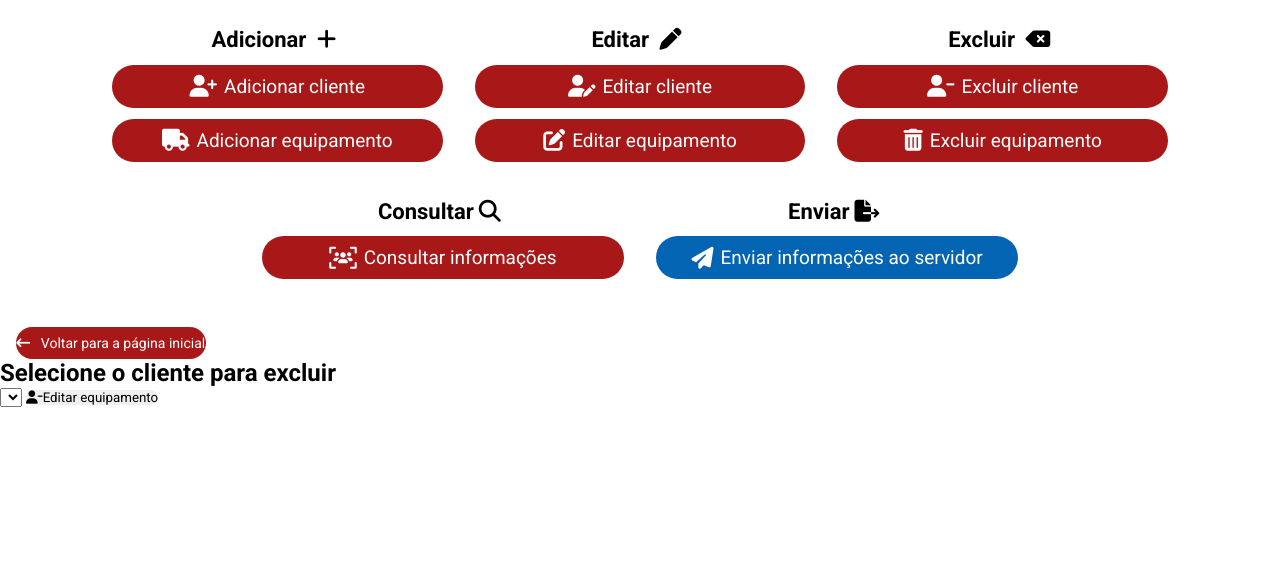
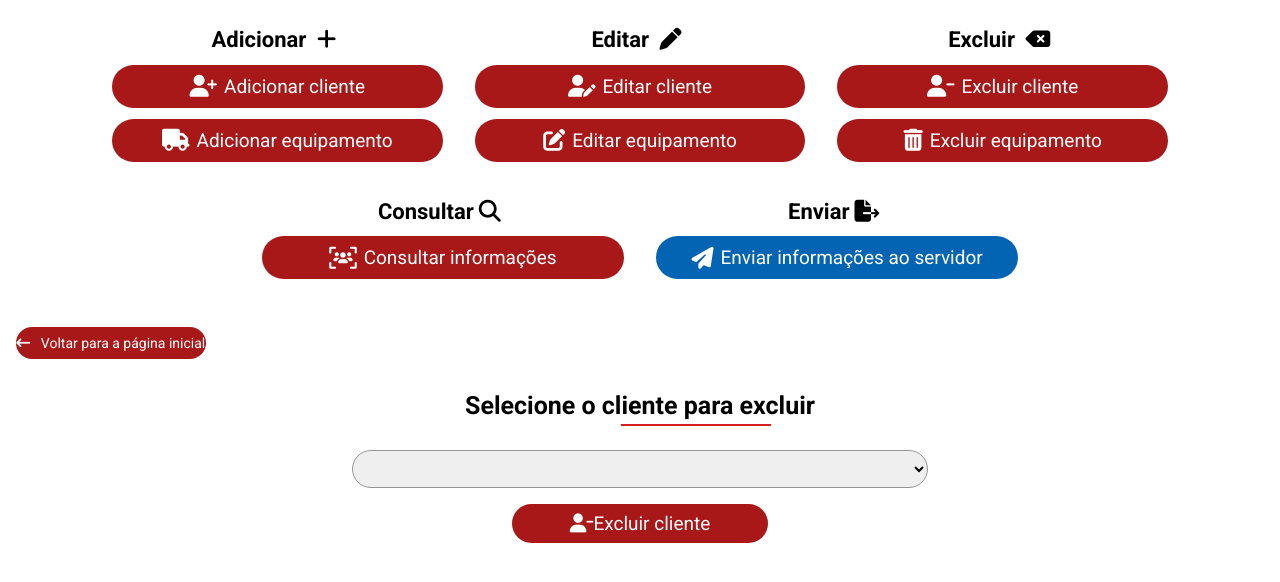
Before and after one commit to Nicholas1Front/emeg_orc, a plain HTML site: page apps/customer_base_plataform/customer_base_plataform.html in a window 1280 px wide. Both pictures are taken after a click on the link "Excluir cliente". Shown: the part 104-686 px from the top of the page. Drawn offline with Linux system fonts and the light colour scheme.

Commit message:
config delete-client-section and logic

```diff
--- a/apps/customer_base_plataform/customer_base_plataform.html
+++ b/apps/customer_base_plataform/customer_base_plataform.html
@@ -282,7 +282,7 @@
                         <option value=""></option>
                     </select>
 
-                    <button id="delete-client-btn"><i class="fa-solid fa-user-minus"></i>Editar equipamento</button>
+                    <button id="delete-client-btn"><i class="fa-solid fa-user-minus"></i>Excluir cliente</button>
                 </div>
             </div>
         </section>
--- a/apps/customer_base_plataform/scripts/script.js
+++ b/apps/customer_base_plataform/scripts/script.js
@@ -307,6 +307,7 @@ addClientBtn.addEventListener("click",()=>{
     addClientProcess();
 });
 
+//back home buttons through the document
 for(let i = 0; i < backHomeBtn.length ; i++){
     backHomeBtn[i].addEventListener("click", ()=>{
         backHomeProcess();
@@ -460,7 +461,7 @@ editClientBtn.addEventListener("click", ()=>{
 
 //elements
 
-const editEquipamentSection = document.querySelector("#edit-equipament-section");
+const editEquipamentSection = document.querySelector(".edit-equipament-section");
 const All_editEquipamentControl = document.querySelectorAll(".edit-equipament-control");
 const editEquipament_clientSelectList = document.querySelector("#edit-equipament_client-select-list");
 const editEquipament_equipamentSelectList = document.querySelector("#edit-equipament_equipament-select-list");
@@ -583,6 +584,38 @@ editEquipamentBtn.addEventListener("click", ()=>{
     editEquipamentProcess();
 })
 
+// delete-client-section
+
+// elements
+const deleteClientSection = document.querySelector(".delete-client-section");
+const deleteClient_clientSelectList = document.querySelector("#delete-client_client-select-list");
+const deleteClientBtn = document.querySelector("#delete-client-btn");
+
+// functions
+
+async function deleteClientProcess(){
+    if(deleteClient_clientSelectList.value === ""){
+        showMessagePopup("errorMsg","Um cliente precisa ser selecionado !");
+        return;
+    }
+
+    function deleteClient(){
+        for(let i = 0 ; i < clients_equipaments_array.length ; i++){
+            if(clients_equipaments_array[i].name === deleteClient_clientSelectList.value){
+
+            }
+        }
+    }
+}
+
+// event listerners
+
+deleteClientLink.addEventListener("click", ()=>{
+    showHtmlElement([deleteClientSection],"flex");
+    createSelectListHtml_clients(deleteClient_clientSelectList);
+})
+
+
 //to do consult logic
 
 let clientNameTest = "AGROPECUÁRIA ANTAS LTDA (presidencia@hospitalsaodomingos.com.br)";
--- a/apps/customer_base_plataform/styles/customer_base_plataform.css
+++ b/apps/customer_base_plataform/styles/customer_base_plataform.css
@@ -761,3 +761,73 @@ button{
     background-color: #0079dc;
     transition:0.2s;
 }
+
+/* delete-client-section */
+
+.delete-client-section{
+    width:100%;
+    display: none;
+    justify-content: center;
+    align-items: center;
+    margin:1.5rem 0;
+}
+
+.delete-client-section > div{
+    width:100%;
+}
+
+.delete-client-container > .title-container{
+    margin-top:2rem;
+    display: flex;
+    flex-direction: column;
+    align-items: center;
+}
+
+.delete-client-container > .title-container h2{
+    font-size:25px;
+}
+
+.delete-client-container > .title-container > .line{
+    width:150px;
+    background-color: #d61e1e;
+    height: 2px;
+    margin-top:0.2rem;
+    margin-left:7rem;
+}
+
+.delete-client-container > .client-select-control{
+    display: flex;
+    flex-direction: column;
+    align-items: center;
+    margin-top:1.5rem;
+}
+
+.delete-client-container > .client-select-control select{
+    border:1px solid #969696;
+    padding:8px 0;
+    font-size:15px;
+    padding-left:4px;
+    width: 45%;
+    border-radius: 25px;
+}
+
+.delete-client-container > .client-select-control select:focus{
+    outline:1px solid #d61e1e;
+}
+
+.delete-client-container > .client-select-control button{
+    margin-top:1rem;
+    padding:8px 0;
+    width:20%;
+    font-size: 19px;
+    background-color: #a91818;
+    color: white;
+    border-radius: 25px;
+    border:none;
+    transition: 0.2s;
+}
+
+.delete-client-container > .client-select-control button:hover{
+    background-color: #d61e1e;
+    transition:0.2s;
+}
```
